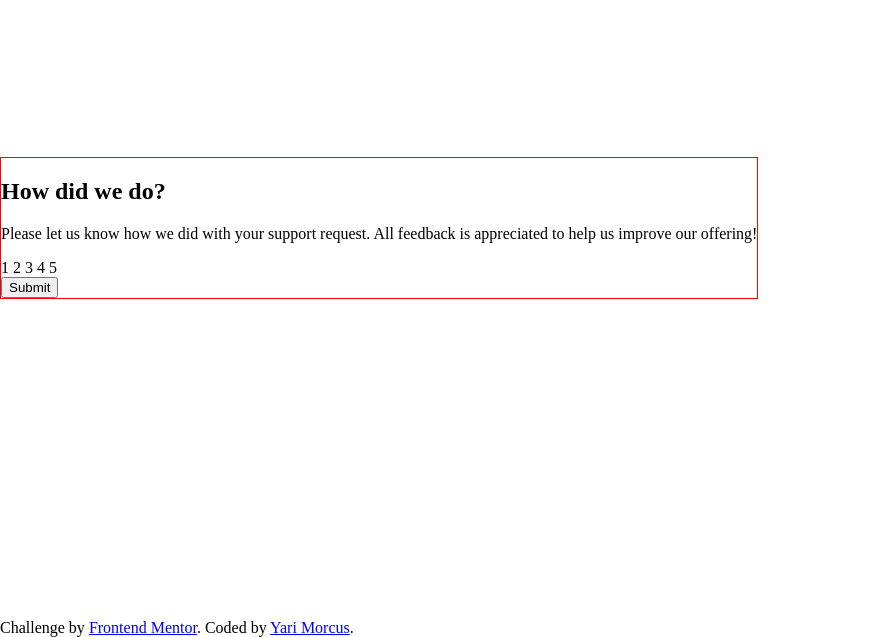
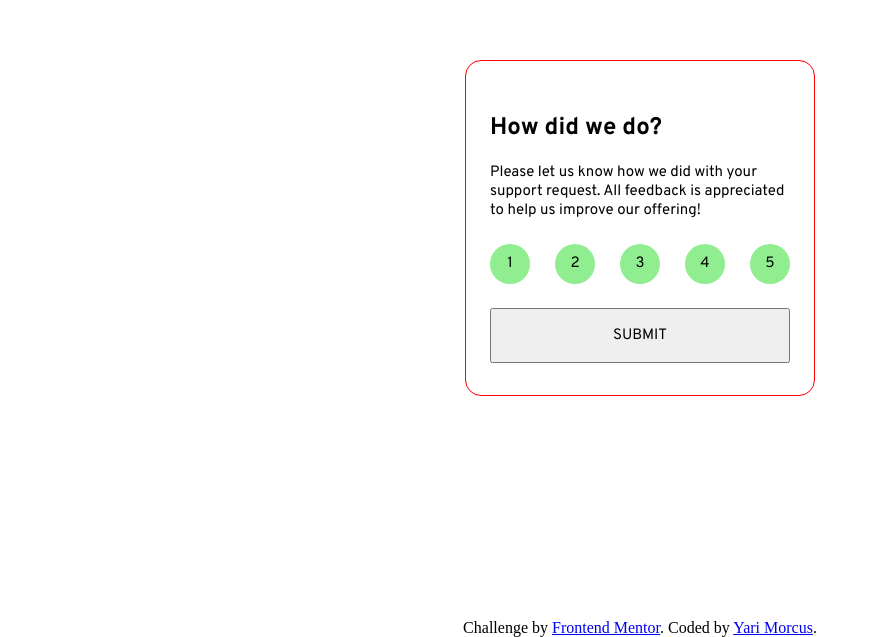
Before and after one commit to YariMorcus/interactive-rating-component, a website: page index.html in a window 1280 px wide. Shown: the part 163-800 px from the top of the page, without its empty margins (0-879 px from the left). Drawn offline with Linux system fonts and the light colour scheme.

Commit message:
Add structural CSS and temporary CSS styling

```diff
--- a/css/style.css
+++ b/css/style.css
@@ -14,6 +14,7 @@ Primary use:    Portfolio project
     2. ([VARIABLES] + ) Typography
     3. Global
     4. Header
+        4.1 Headings
     5. Navigation
     6. Cards
     7. Content
@@ -34,7 +35,7 @@ Primary use:    Portfolio project
   font-display: swap;
 }
 @font-face {
-  font-family: "overpass";
+  font-family: "overpass-bold";
   src: url("../font/overpass-bold.woff2") format("woff2"), url("../font/overpass-bold.woff") format("woff"), url("../font/overpass-bold.ttf") format("truetype");
   font-weight: bold;
   font-style: normal;
@@ -52,18 +53,75 @@ body {
 }
 
 main {
+  margin: 0 1.5rem;
   display: flex;
   place-items: center;
   flex-grow: 1;
+}
+
+p {
+  margin: 1rem 0 1.5rem;
+}
+
+p,
+.rating-circle,
+.submit-button {
+  font-family: "overpass", sans-serif;
+  font-size: 15px;
+}
+
+/*------------------------------------------------------------------
+4. Header
+    4.1 Headings
+*/
+h2 {
+  font-family: "overpass-bold", sans-serif;
 }
 
 /*------------------------------------------------------------------
 6. Cards
 */
 .rating-card {
+  margin: 0 auto;
+  padding: 2rem 1.5rem;
+  max-width: 300px;
   border: 1px solid red;
+  border-radius: 1rem;
+}
+
+.rating-container {
+  display: flex;
+  justify-content: space-between;
+}
+
+.rating-circle {
+  width: 2.5rem;
+  height: 2.5rem;
+  display: inline-block;
+  border-radius: 100%;
+  line-height: 2.5rem;
+  text-align: center;
+  background: lightgreen;
+}
+
+.submit-container {
+  margin-top: 1.5rem;
+}
+
+.submit-button {
+  width: 100%;
+  padding: 1rem 0;
+  text-transform: uppercase;
 }
 
 .thank-you-card {
   display: none;
 }
+
+/*------------------------------------------------------------------
+ 8. Footer
+*/
+.attribution {
+  text-align: center;
+  background-color: hsl(0deg, 0%, 100%);
+}
```
